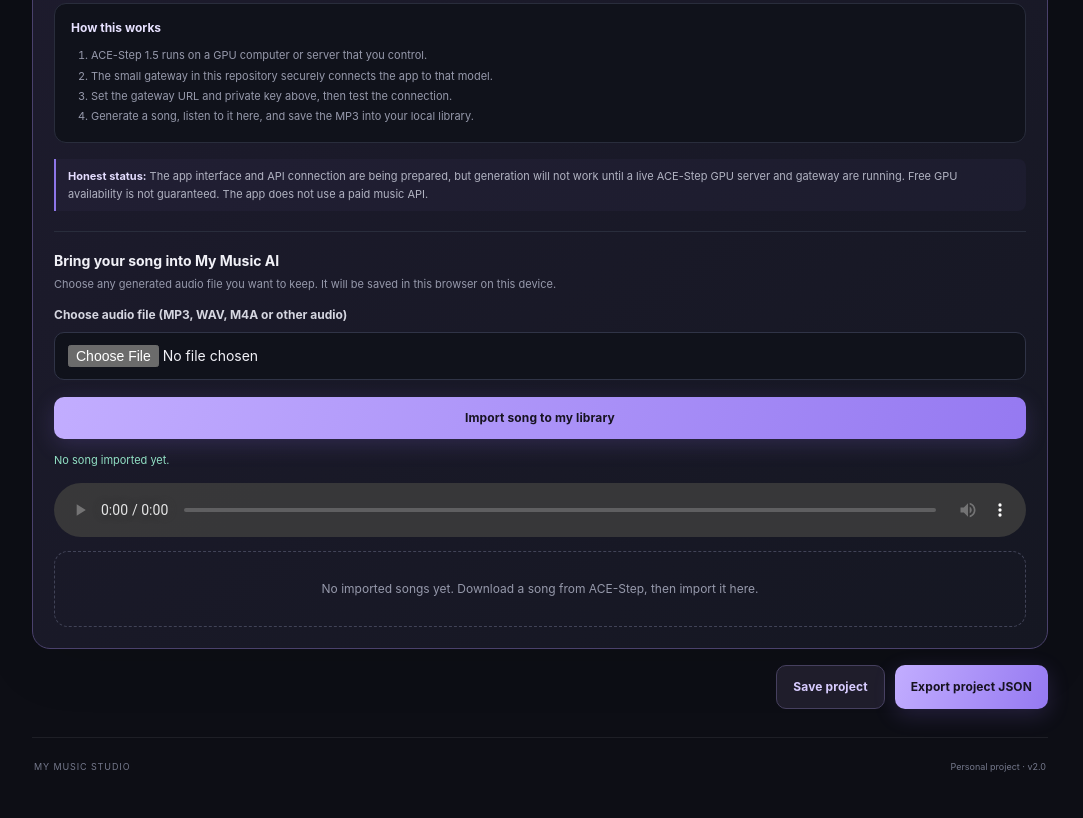
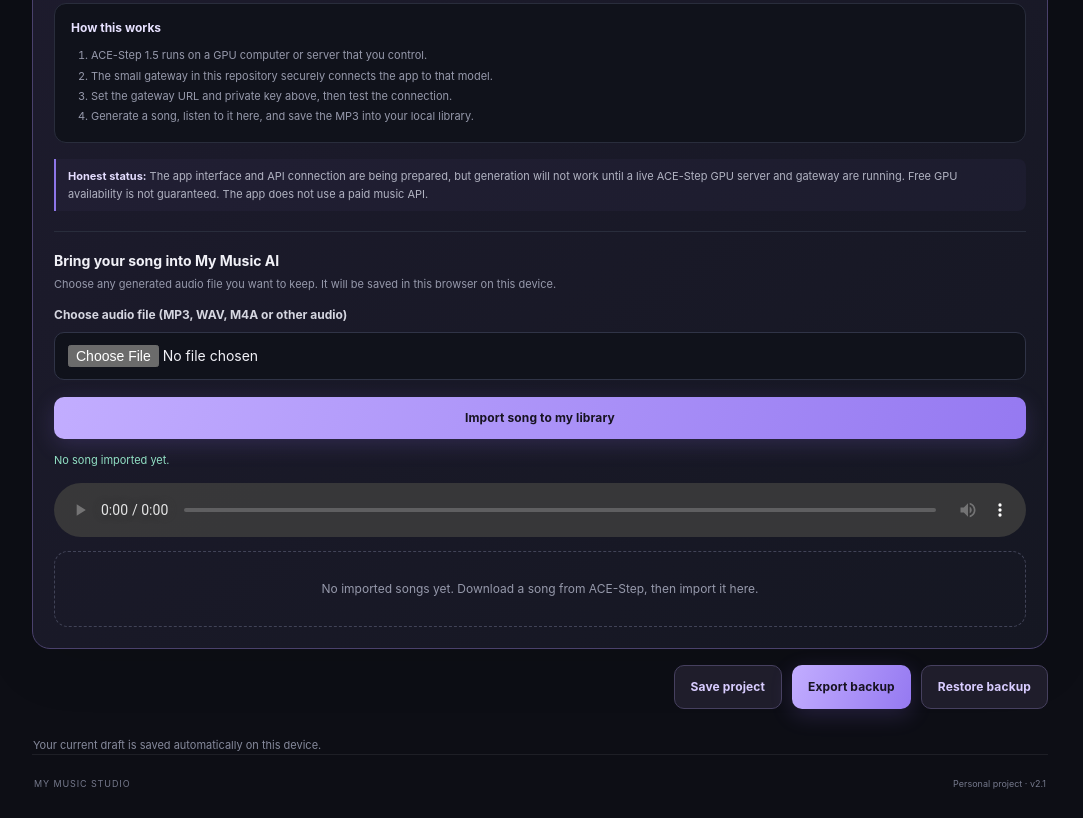
Before and after one commit to Ratanpawar77/my-music-ai, a plain HTML site: page index.html in a window 1280 px wide. Shown: the part 2987-3805 px from the top of the page, without its empty margins (100-1183 px from the left). Drawn offline with Linux system fonts and the light colour scheme.

Commit message:
Add restore backup controls and draft status

```diff
--- a/index.html
+++ b/index.html
@@ -216,8 +216,11 @@
 
         <div class="save-row">
           <button class="secondary-button" id="saveProject" type="button">Save project</button>
-          <button class="primary-button" id="exportProject" type="button">Export project JSON</button>
+          <button class="primary-button" id="exportProject" type="button">Export backup</button>
+          <button class="secondary-button" id="importProjectButton" type="button">Restore backup</button>
+          <input id="importProjectFile" type="file" accept="application/json,.json" hidden>
         </div>
+        <p id="draftSaveStatus" class="microcopy" role="status">Your current draft is saved automatically on this device.</p>
       </section>
 
       <section id="projectsPanel" class="panel">
@@ -237,7 +240,7 @@
       </section>
     </main>
 
-    <footer><span>MY MUSIC STUDIO</span><span>Personal project · v2.0</span></footer>
+    <footer><span>MY MUSIC STUDIO</span><span>Personal project · v2.1</span></footer>
   </div>
   <audio id="audioPlayer" preload="none"></audio>
   <script src="./app.js" defer></script>
```
